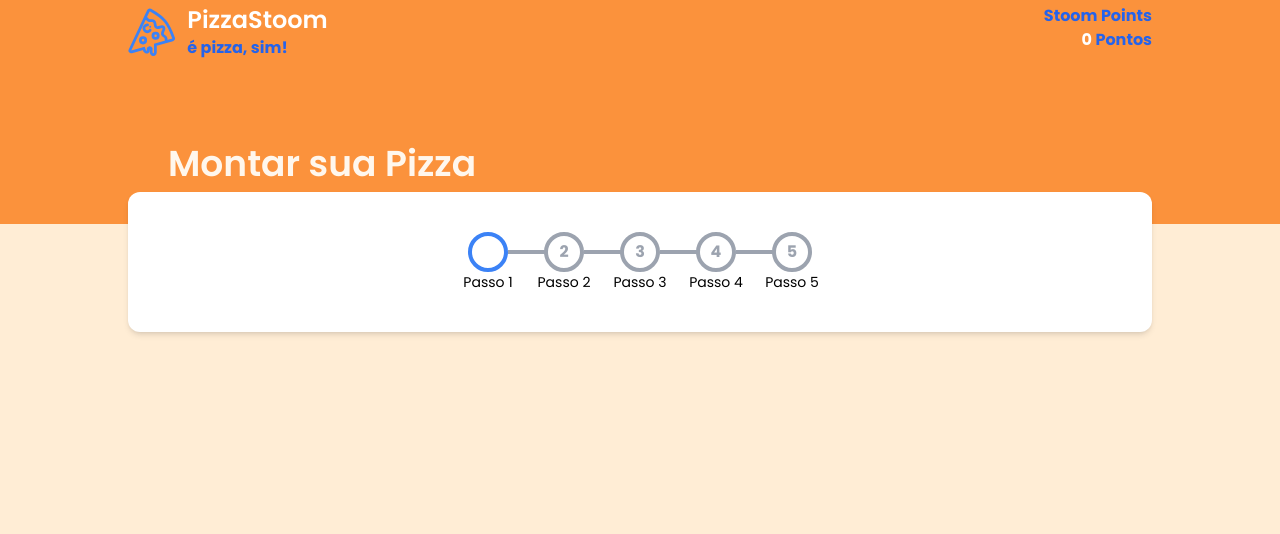
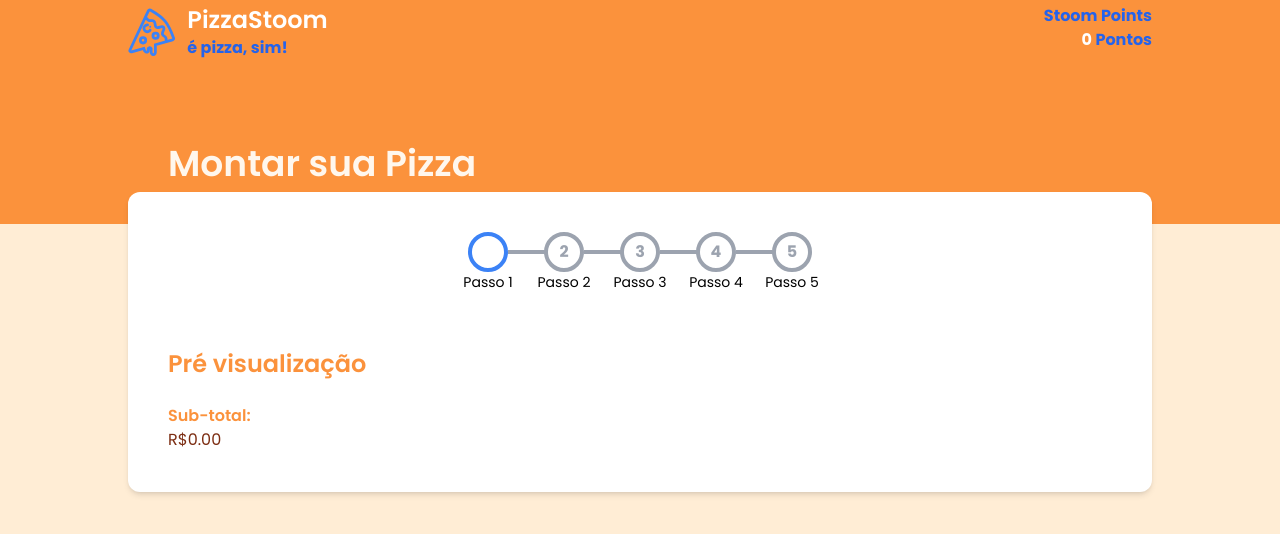
Before and after one commit to AlexsanderKevin/react-pizzaria, a React (Create React App) app: page /form in a window 1280 px wide. Shown: the top 534 px of the page. Built offline with nearby package versions, Linux system fonts and the light colour scheme; the HTML template or start-up script is replaced by a standard one.

Commit message:
finished the order preview

```diff
--- a/src/pages/Form/Form.tsx
+++ b/src/pages/Form/Form.tsx
@@ -1,8 +1,10 @@
-import React from "react";
+import React, { useContext } from "react";
 import StepIndicator from "./StepIndicator.tsx";
 import { FormProvider } from "./FormContext.tsx";
+import OrderPreview from "./OrderPreview.tsx";
 
 export default function Form() {
+
   return(
     <FormProvider>
       <section className="bg-orange-400 py-1 px-4 pt-10 pb-10 flex justify-center">
@@ -13,7 +15,12 @@ export default function Form() {
 
       <section className="bg-orange-100 py-1 px-4 pt-4 pb-16 flex justify-center">
         <div className="max-w-screen-lg w-full flex flex-col sm:gap-5 bg-white p-10 -translate-y-12 rounded-xl shadow-md gap-5">
-          <StepIndicator/>
+
+          <div>
+            <StepIndicator/>
+            <OrderPreview/>
+          </div>
+
         </div>
       </section>
     </FormProvider>
--- a/src/pages/Form/FormContext.tsx
+++ b/src/pages/Form/FormContext.tsx
@@ -34,10 +34,10 @@ export const FormProvider = ({ children }: IProvicerProps ) => {
 
   useEffect(() => {
     setPriceSum(
-      Number(size?.price) +
-      Number(dough?.price) +
-      Number(ingredients?.price) +
-      Number(addons?.price)
+      (size?.price || 0) +
+      (dough?.price || 0) +
+      (ingredients?.price || 0) +
+      (addons?.price || 0)
     )
   }, [ size, dough, ingredients, addons ])
 
--- /dev/null
+++ b/src/pages/Form/OrderPreview.tsx
@@ -0,0 +1,68 @@
+import React, { useContext } from "react";
+import { FormContext } from "./FormContext.tsx";
+
+export default function OrderPreview() {
+  const formContext = useContext( FormContext )
+
+  return(
+    <article className="flex flex-col gap-6 mt-14">
+      <h1 className="text-orange-400 font-semibold text-2xl">Pré visualização</h1>
+
+      {formContext?.size &&
+        <div>
+          <p className="font-semibold text-orange-400">Tamanho:</p>
+          <p className="text-orange-900 capitalize">
+            { formContext.size.name }
+            <span className="ml-5 text-sm text-blue-500">
+              R${ formContext.size.price.toFixed(2) }
+            </span>
+          </p>
+        </div>
+      }
+
+      {formContext?.dough &&
+        <div>
+          <p className="font-semibold text-orange-400">Massa:</p>
+          <p className="text-orange-900 capitalize">
+            { formContext.dough.name }
+            <span className="ml-5 text-sm text-blue-500">
+              R${ formContext.dough.price.toFixed(2) }
+            </span>
+          </p>
+        </div>
+      }
+
+      {formContext?.ingredients &&
+        <div>
+          <p className="font-semibold text-orange-400">Ingredientes:</p>
+          <p className="text-orange-900 capitalize">
+            { formContext.ingredients.name }
+            <span className="ml-5 text-sm text-blue-500">
+              R${ formContext.ingredients.price.toFixed(2) }
+            </span>
+          </p>
+        </div>
+      }
+
+      {formContext?.addons &&
+        <div>
+          <p className="font-semibold text-orange-400">Acompanhamento:</p>
+          <p className="text-orange-900 capitalize">
+            { formContext.addons.name }
+            <span className="ml-5 text-sm text-blue-500">
+              R${ formContext.addons.price.toFixed(2) }
+            </span>
+          </p>
+        </div>
+      }
+
+      <div>
+        <p className="font-semibold text-orange-400">Sub-total:</p>
+        <p className="text-orange-900 capitalize">
+          R${ formContext?.priceSum.toFixed(2) }
+        </p>
+      </div>
+
+    </article>
+  )
+}
```
